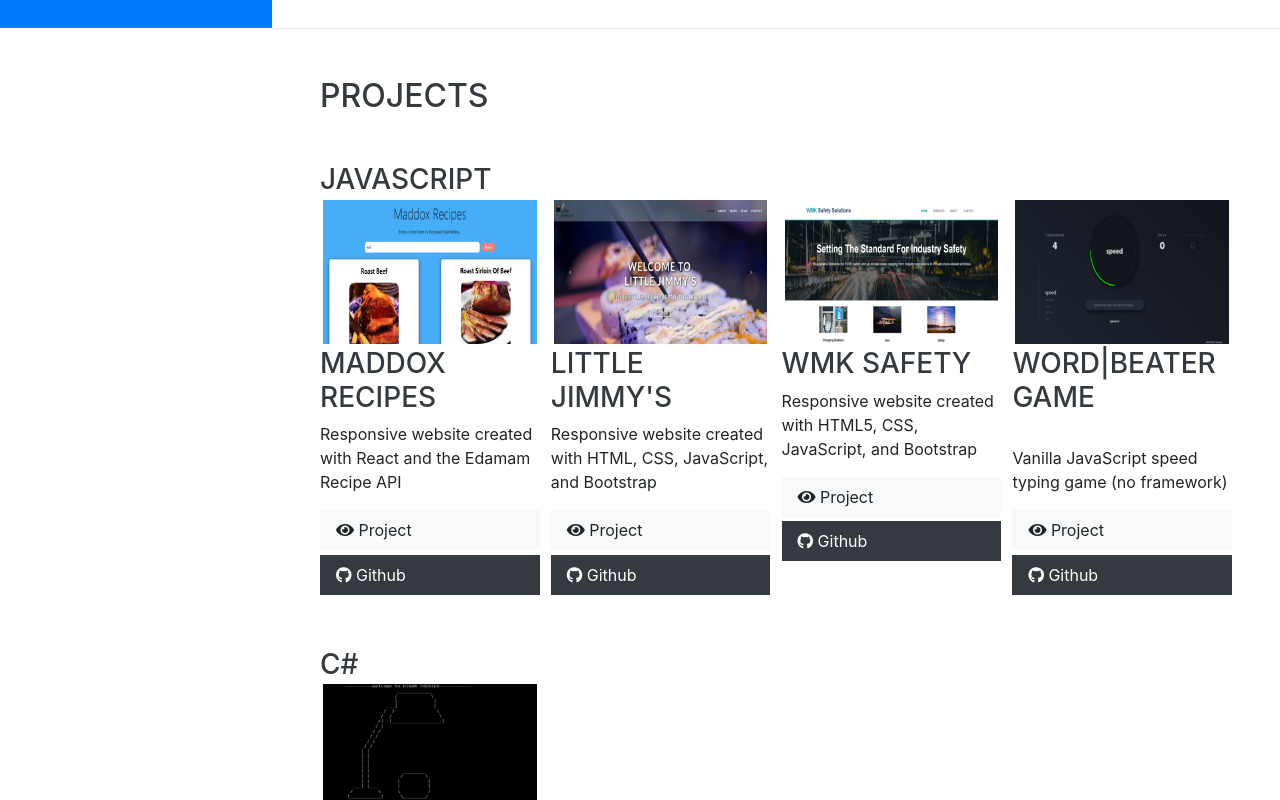
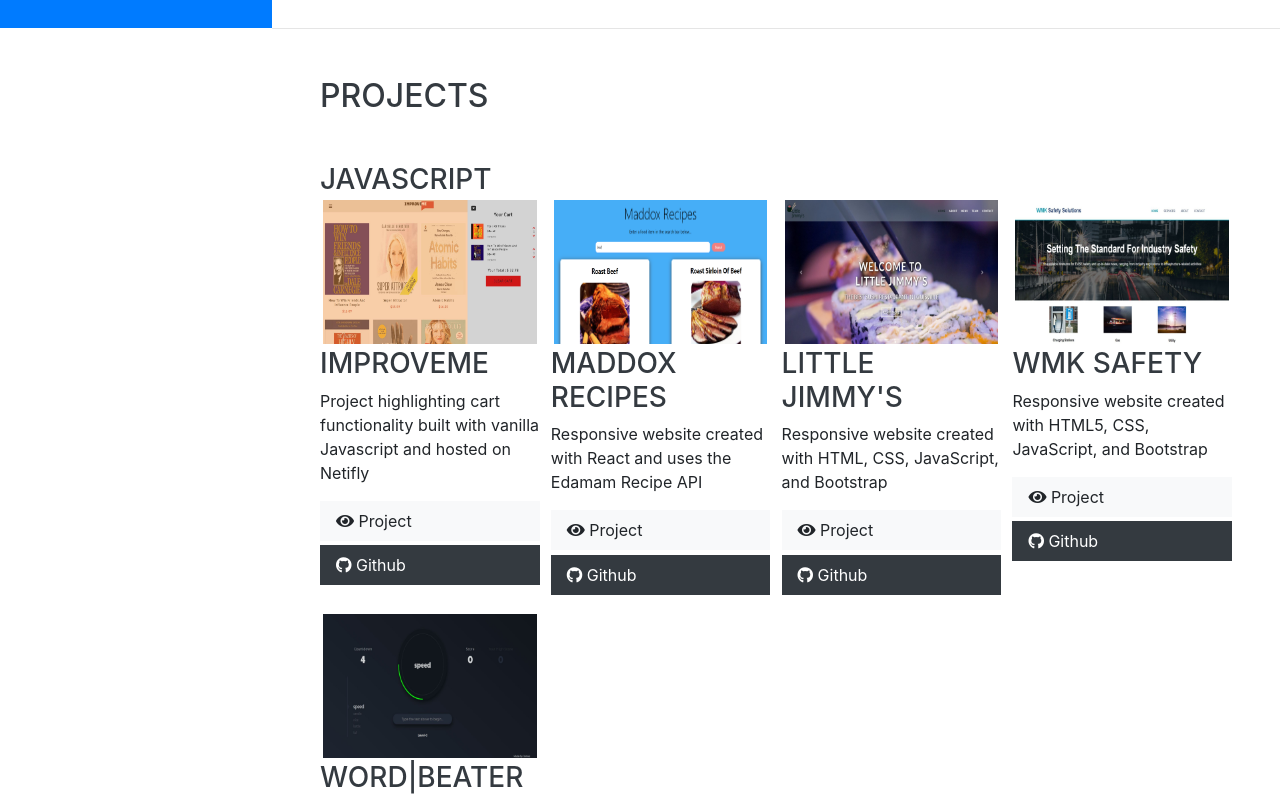
Before and after one commit to jemadd04/dev-portfolio, a website with bundled scripts: page index.html in a window 1280 px wide. Shown: the part 772-1572 px from the top of the page. Built offline with nearby package versions, Linux system fonts and the light colour scheme; a web font is replaced by a local one.

Commit message:
added improveme project

```diff
--- a/index.html
+++ b/index.html
@@ -102,7 +102,7 @@
             · <br class="phone">(502) 974-8198</br>
           </div>
           <p class="lead mb-5">
-            Hi, I'm James! I'm a self-taught front end developer based in Louisville, KY. I have a passion for technology and a desire to learn whenever possible. I am currently a retail sales associate with AT&T here in Louisville and have been so for nearly two years. Before that I had spent over four years in the real estate industry, two as a sales agent and two creating websites for various real estate teams.
+            Hi, I'm James! I'm a full stack developer based in Louisville, KY. I have a passion for technology and a desire to learn whenever possible. I am currently a retail sales associate with AT&T here in Louisville and have been so for nearly two years. Before that I had spent over four years in the real estate industry, two as a sales agent and two creating websites for various real estate teams.
           <br><br>
           <a href="resources/2019Resume.pdf" target="_blank">View Resume</a>
           </p>
@@ -134,12 +134,26 @@
             <div class="resume-content">
               <h3 class="mb-0">JavaScript</h3>
               <div class="projects">
+                <!-- Start of ImproveMe -->
+                <div class="item">
+                  <a href="https://improveme.netlify.com/" target="_blank">
+                    <img src="img/projects/improveme.JPG" alt="Project">
+                  </a>
+                  <h3>ImproveMe</h3>Project highlighting cart functionality built with vanilla Javascript and hosted on Netifly </p>
+                  <a href="https://improveme.netlify.com/" class="btn-light" target="_blank">
+                    <i class="fas fa-eye"></i> Project
+                  </a>
+                  <a href="https://github.com/jemadd04/improve-me" class="btn-dark" target="_blank">
+                    <i class="fab fa-github"></i> Github
+                  </a>
+                </div>
+                <!-- End of ImproveMe -->
                 <!-- Start of Maddox Recipes -->
                 <div class="item">
                   <a href="https://jemadd04.github.io/little-jimmys/" target="_blank">
                     <img src="img/projects/reactrecipe.PNG" alt="Project">
                   </a>
-                  <h3>Maddox Recipes</h3>Responsive website created with React and the Edamam Recipe API</p>
+                  <h3>Maddox Recipes</h3>Responsive website created with React and uses the Edamam Recipe API</p>
                   <a href="https://jemadd04.github.io/maddox-recipes/" class="btn-light" target="_blank">
                     <i class="fas fa-eye"></i> Project
                   </a>
@@ -181,7 +195,7 @@
                   <a href="https://jemadd04.github.io/word-beater/" target="_blank">
                     <img src="img/projects/wordbeater.jpg" alt="Project">
                   </a>
-                  <h3>Word|Beater Game</h3><br>Vanilla JavaScript speed typing game (no framework)</p>
+                  <h3>Word|Beater Game</h3>Vanilla JavaScript speed typing game (no framework)</p>
                   <a href="https://jemadd04.github.io/word-beater/" class="btn-light" target="_blank">
                     <i class="fas fa-eye"></i> Project
                   </a>
```
Also changed, not shown: img/projects/improveme.JPG (added).
